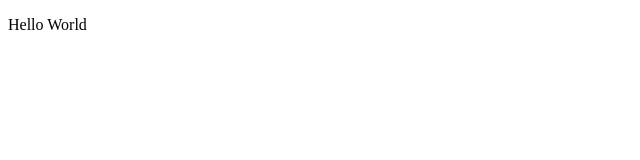
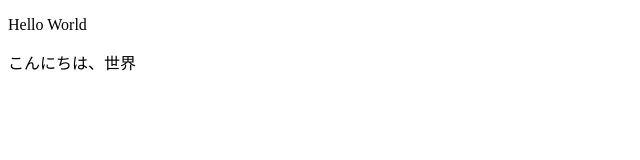
Before and after one commit to shogo070201/practice, a plain HTML site: page index.html in a window 1280 px wide. Shown: the whole page, without its empty margins (0-640 px from the left). Drawn offline with Linux system fonts and the light colour scheme.

Commit message:
rebaseの準備

```diff
--- a/index.html
+++ b/index.html
@@ -26,6 +26,7 @@
 
 <body>
   <p>Hello World</p>
+  <p>こんにちは、世界</p>
 </body>
 
 </html>
```
